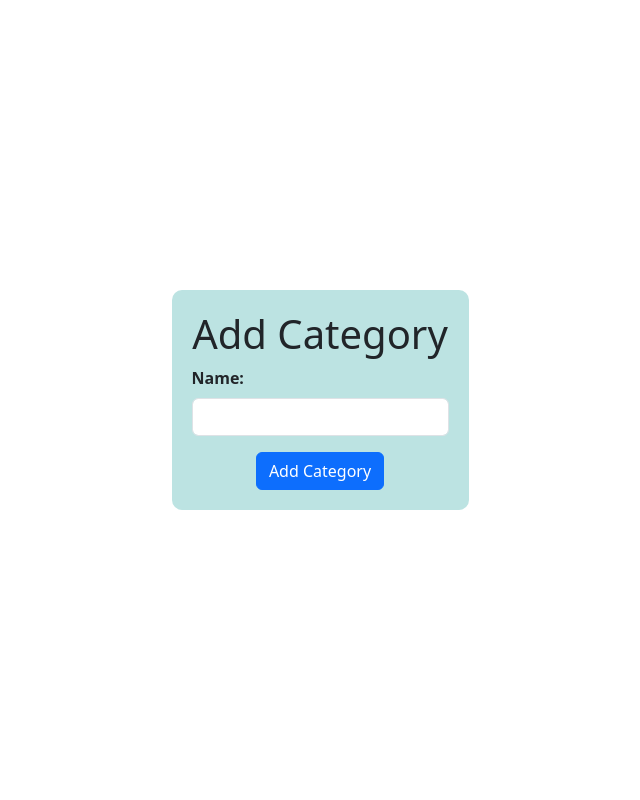
After one commit to jawadsyyd/marketplace, a PHP site: page /server/pages/insertCategory.php in a window 1280 px wide. The commit adds this page. Shown: the whole page, without its empty margins (320-960 px from the left). Run offline with PHP 8.4, Linux system fonts and the light colour scheme.

Commit message:
editing home and creating insertCategory.php

```diff
--- /dev/null
+++ b/pages/insertCategory.php
@@ -0,0 +1,72 @@
+<?php
+    $username = 'root';
+    $password = '';
+    $database = new PDO('mysql:host=localhost;dbname=bishop;',$username,$password);
+?>
+<!DOCTYPE html>
+<html lang="en">
+
+<head>
+  <meta charset="UTF-8">
+  <meta name="viewport" content="width=device-width, initial-scale=1.0">
+  <title>Add Category</title>
+  <link href="https://cdn.jsdelivr.net/npm/bootstrap@5.3.3/dist/css/bootstrap.min.css" rel="stylesheet"
+      integrity="sha384-QWTKZyjpPEjISv5WaRU9OFeRpok6YctnYmDr5pNlyT2bRjXh0JMhjY6hW+ALEwIH" crossorigin="anonymous">
+  <link rel="stylesheet" href="https://cdn.jsdelivr.net/npm/bootstrap-icons@1.11.3/font/bootstrap-icons.min.css">
+  <style>
+    body {
+      display: flex;
+      justify-content: center;
+      align-items: center;
+      min-height: 100vh;
+    }
+
+    .add-category-form {
+      background-color: rgb(188, 227, 226);
+      border-radius: 10px;
+      padding: 20px;
+      max-width: 400px;
+    }
+  </style>
+</head>
+
+<body>
+  <div class="add-category-form">
+    <h1 class="text-center">Add Category</h1>
+    <form method="POST">
+      <div class="row">
+        <div class="col-12 mb-3">
+          <label for="categoryName" class="form-label fw-semibold">Name:</label>
+          <input type="text" class="form-control" id="categoryName" name="categoryName" required>
+        </div>
+      </div>
+
+      <div class="text-center">
+        <button type="submit" name="submit" class="btn btn-primary" id="submit">Add Category</button>
+      </div>
+
+      <?php
+      if (isset($_POST['submit'])) {
+        $categoryName = htmlspecialchars($_POST['categoryName']);
+
+        try {
+          $addCategory = $database->prepare("INSERT INTO categories (Category_Name) VALUES(:Category_Name)");
+          $addCategory->bindParam(":Category_Name", $categoryName);
+          $addCategory->execute();
+
+          echo '<div class="alert alert-success" role="alert">
+                Category added successfully!
+              </div>';
+          header("Location:http://localhost/server/marketplace/pages/categories.php");
+        } catch (PDOException $e) {
+          echo '<div class="alert alert-danger" role="alert">
+                Error adding category! ' . $e->getMessage() . '
+              </div>';
+        }
+      }
+      ?>
+    </form>
+  </div>
+</body>
+
+</html>
```
Also changed, not shown: js/quantity.js (added, +14 -0 lines), pages/home.php (+54 -36 lines).
